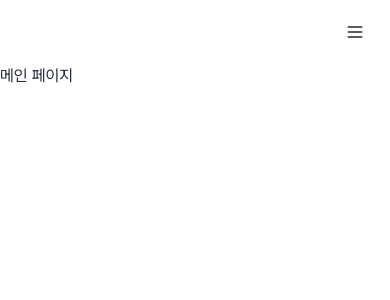
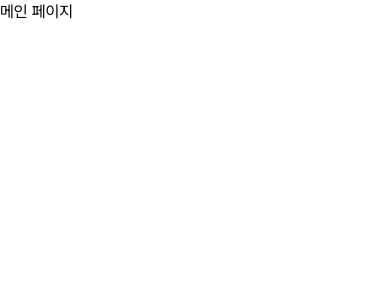
Before and after one commit to rhino-ty/Taeyeon_Portfoilo, a Next.js app: page / in a window 390 px wide. Shown: the top 300 px of the page. Built offline with nearby package versions, Linux system fonts and the light colour scheme.

Commit message:
UI kit로 Daisy UI 사용하지 않기로 결정
사용한 결과 생각보다 커스텀이 어려웠고, 내가 원하는 컴포넌트도 없어서 그냥 제외.
가장 호환성 좋고 디자인도 내스타일인 shadcn/ui로 사용할 것임

```diff
--- a/package.json
+++ b/package.json
@@ -20,7 +20,6 @@
     "@types/react": "^18",
     "@types/react-dom": "^18",
     "autoprefixer": "^10.0.1",
-    "daisyui": "^4.5.0",
     "eslint": "^8",
     "eslint-config-next": "14.0.4",
     "postcss": "^8",
--- a/src/layouts/header/index.tsx
+++ b/src/layouts/header/index.tsx
@@ -1,96 +1,5 @@
 import Link from 'next/link';
 
 export default function HeaderComponent() {
-  return (
-    <div className='navbar bg-base-100'>
-      <div className='navbar-start'>
-        {/* <Link href={""} className='btn btn-ghost text-xl'></Link> */}
-      </div>
-      <div className='navbar-end'>
-        <div className='hidden lg:block'>
-          <Link href={''} className='btn btn-ghost rounded-btn'>
-            Portfolio
-          </Link>
-          <div className='dropdown dropdown-end'>
-            <div
-              tabIndex={0}
-              role='button'
-              className='btn btn-ghost rounded-btn '
-            >
-              Theme
-            </div>
-            <ul
-              tabIndex={0}
-              className='menu dropdown-content z-[1] mt-4 w-52 rounded-box bg-base-100 p-2 shadow-lg '
-            >
-              <li>
-                <input
-                  type='radio'
-                  name='theme-dropdown'
-                  className='theme-controller btn btn-ghost btn-sm btn-block justify-start'
-                  aria-label='System'
-                  value='default'
-                />
-              </li>
-              <li>
-                <input
-                  type='radio'
-                  name='theme-dropdown'
-                  className='theme-controller btn btn-ghost btn-sm btn-block justify-start'
-                  aria-label='Light'
-                  value='light'
-                />
-              </li>
-              <li>
-                <input
-                  type='radio'
-                  name='theme-dropdown'
-                  className='theme-controller btn btn-ghost btn-sm btn-block justify-start'
-                  aria-label='Dark'
-                  value='dark'
-                />
-              </li>
-            </ul>
-          </div>
-        </div>
-
-        <div className='dropdown dropdown-left'>
-          <div tabIndex={0} role='button' className='btn btn-ghost lg:hidden'>
-            <svg
-              xmlns='http://www.w3.org/2000/svg'
-              fill='none'
-              viewBox='0 0 24 24'
-              className='inline-block h-5 w-5 stroke-current'
-            >
-              <path
-                strokeLinecap='round'
-                strokeLinejoin='round'
-                strokeWidth='2'
-                d='M4 6h16M4 12h16M4 18h16'
-              ></path>
-            </svg>
-          </div>
-          <ul
-            tabIndex={0}
-            className='menu dropdown-content menu-sm z-[1] mt-3 w-52 rounded-box bg-base-100 p-2 shadow'
-          >
-            <li>
-              <Link href={''}>Item 1</Link>
-            </li>
-            <li>
-              <Link href={''}>Parent</Link>
-              <ul className='p-2'>
-                <li>
-                  <Link href={''}>Submenu 1</Link>
-                </li>
-                <li>
-                  <Link href={''}>Submenu 2</Link>
-                </li>
-              </ul>
-            </li>
-          </ul>
-        </div>
-      </div>
-    </div>
-  );
+  return <div></div>;
 }
--- a/tailwind.config.ts
+++ b/tailwind.config.ts
@@ -12,14 +12,10 @@ const config: Config = {
     extend: {
       backgroundImage: {
         'gradient-radial': 'radial-gradient(var(--tw-gradient-stops))',
-        'gradient-conic':
-          'conic-gradient(from 180deg at 50% 50%, var(--tw-gradient-stops))',
+        'gradient-conic': 'conic-gradient(from 180deg at 50% 50%, var(--tw-gradient-stops))',
       },
     },
   },
-  plugins: [require('daisyui')],
-  daisyui: {
-    themes: ['light', 'dark', 'cupcake'],
-  },
+  plugins: [],
 };
 export default config;
```
